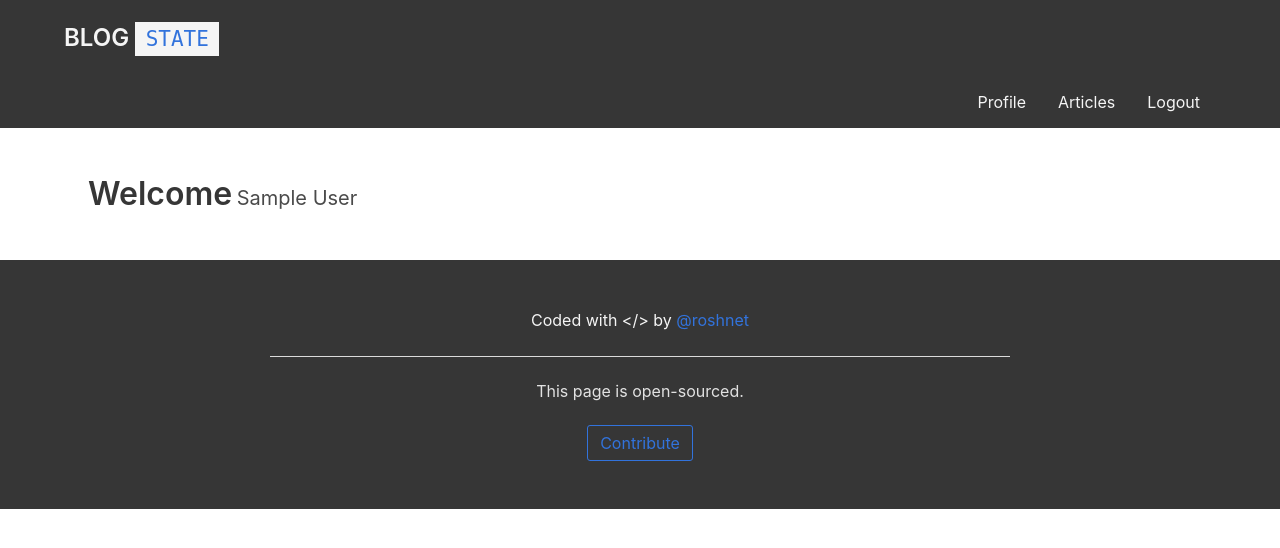
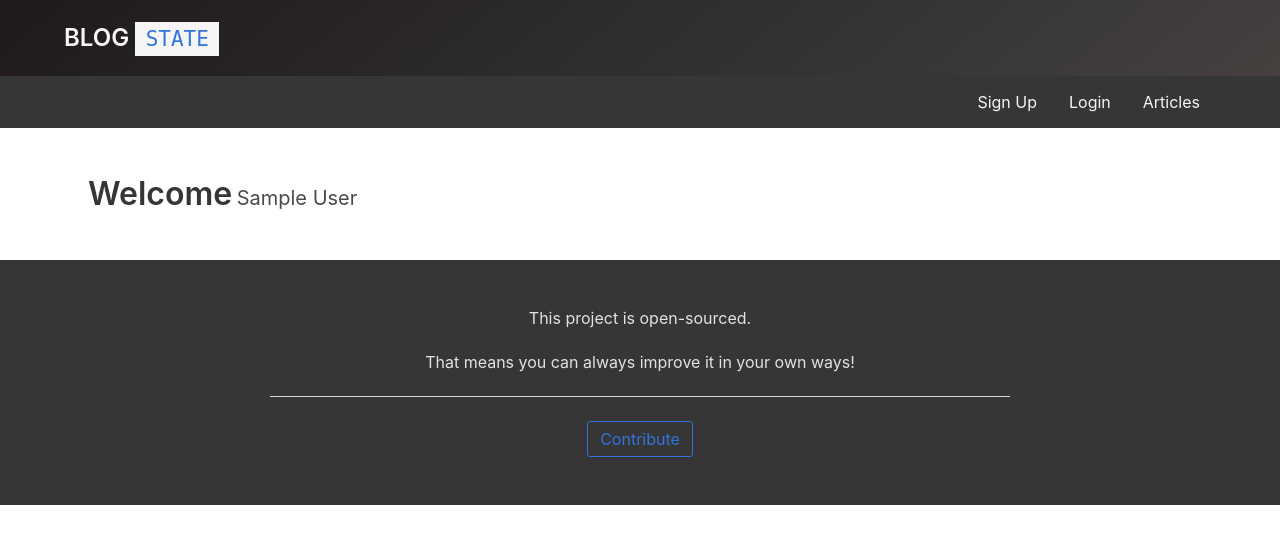
Before and after one commit to roshnet/blogstate, a Flask app: page /sample/dashboard in a window 1280 px wide. Shown: the top 548 px of the page. Run offline with Flask 2, Linux system fonts and the light colour scheme; the visitor is signed in with stand-in values (Sample User, id 1).

Commit message:
templates: Make templates inherit from base.html
Templates affected: login, signup, error, dashboard. Inherit from 'base.html'. Now, for the page title, everytime a 'title' has to be passed in 'app.py' for rendering correct title.

```diff
--- a/templates/formpage.html
+++ b/templates/base.html
@@ -9,7 +9,7 @@
 	{% if title %}
 		<title>{{ title }} | BlogState</title>
 	{% else %}
-		<title>BlogState | Blogging for students</title>
+		<title>BlogState | Blogging for students and wannabe writers</title>
 	{% endif %}
 </head>
 <body>
@@ -44,16 +44,18 @@
 	</div>
 </nav>
 
+
 {% block login %}{% endblock %}
 {% block signup %}{% endblock %}
 {% block error %}{% endblock %}
+{% block dashboard %}{% endblock %}
+
 <section class="hero is-dark">
 	<div class="hero-body has-text-centered">
 		<footer>
-			Coded with &lt;/&gt; by <a href="https://github.com/roshnet" class="has-text-info">@roshnet</a>
-			<br>
+			<p class="subtitle is-6 is-spaced">This project is open-sourced.</p>
+			<p class="subtitle is-6 is-spaced">That means you can always improve it in your own ways!</p>
 			<hr style="width: 60% !important; margin-left: 20%;">
-			<p class="subtitle is-6 is-spaced">This page is open-sourced.</p>
 			<a href="https://github.com/roshnet/blogstate">
     			<button class="button is-info is-outlined">Contribute</button>
 			</a>
--- a/templates/dashboard.html
+++ b/templates/dashboard.html
@@ -1,45 +1,6 @@
-<!DOCTYPE html>
-<html lang="en">
-<head>
-	<title>{{ user.name }} | BlogState</title>
-	<meta charset="utf-8">
-	<meta name="description" content="A blogging platform for wannabe bloggers and writers."/>
-	<meta name="author" content="reprogram46@gmail.com"/>
-	<meta name="viewport" content="width=device-width,initial-scale-1.0,user-scalable=no"/>
-	<link rel="stylesheet" type="text/css" href="/static/css/bulma.css"/>
-</head>
-<body>
+{% extends "base.html" %}
 
-<section class="hero is-dark is-small">
-	<div class="hero-body has-text-left">
-		<div class="container">
-			<h1 class="title is-4 is-spaced">
-				BLOG <code class="has-text-info">STATE</code>
-			</h1>
-		</div>
-	</div>
-</section>
-
-
-<nav class="navbar is-dark">
-	<div class="container">
-		<div class="navbar-brand">
-			<span class="navbar-burger burger" data-target="navMenu">
-				<span></span>
-				<span></span>
-				<span></span>
-			</span>
-		</div>
-		<div id="navMenu" class="navbar-menu">
-			<div class="navbar-end">
-				<a href="#" class="navbar-item">Profile</a>
-				<a href="#" class="navbar-item">Articles</a>
-				<a href="{{ url_for('logout') }}" class="navbar-item">Logout</a>
-			</div>
-		</div>
-	</div>
-</nav>
-
+{% block dashboard %}
 
 <section>
 	<div class="container">
@@ -50,30 +11,4 @@
 	</div>
 </section>
 
-
-<section class="hero is-dark">
-	<div class="hero-body has-text-centered">
-		<footer>
-			Coded with &lt;/&gt; by <a href="https://github.com/roshnet" class="has-text-info">@roshnet</a>
-			<br>
-			<hr style="width: 60% !important; margin-left: 20%;">
-			<p class="subtitle is-6 is-spaced">This page is open-sourced.</p>
-			<a href="https://github.com/roshnet/blogstate">
-    			<button class="button is-info is-outlined">Contribute</button>
-			</a>
-		</footer>
-	</div>
-</section>
-
-</body>
-</html>
-<script type="text/javascript">
-      (function() {
-        var burger = document.querySelector('.burger');
-        var nav = document.querySelector('#' + burger.dataset.target);
-        burger.addEventListener('click', function(){
-          burger.classList.toggle('is-active');
-          nav.classList.toggle('is-active');
-        });
-      })();
-</script>
+{% endblock %}
--- a/templates/error.html
+++ b/templates/error.html
@@ -1,4 +1,4 @@
-{% extends "formpage.html" %}
+{% extends "base.html" %}
 
 {% block error %}
 
--- a/templates/login.html
+++ b/templates/login.html
@@ -1,4 +1,4 @@
-{% extends "formpage.html" %}
+{% extends "base.html" %}
 
 {% block login %}
 
--- a/templates/signup.html
+++ b/templates/signup.html
@@ -1,4 +1,4 @@
-{% extends "formpage.html" %}
+{% extends "base.html" %}
 
 {% block signup %}
 
```
